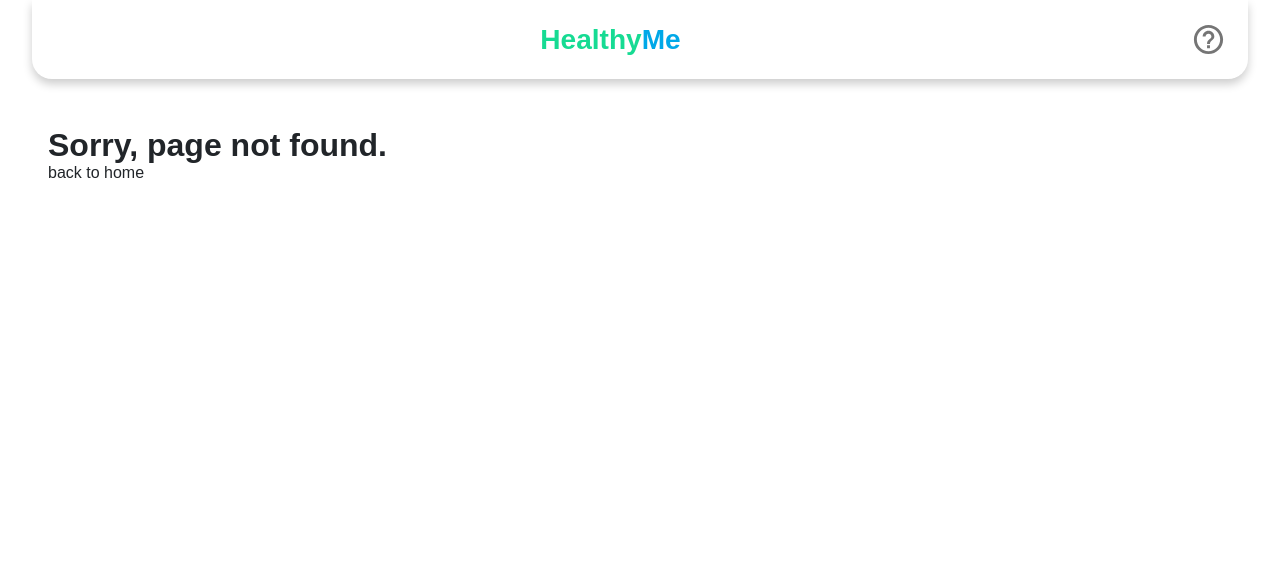
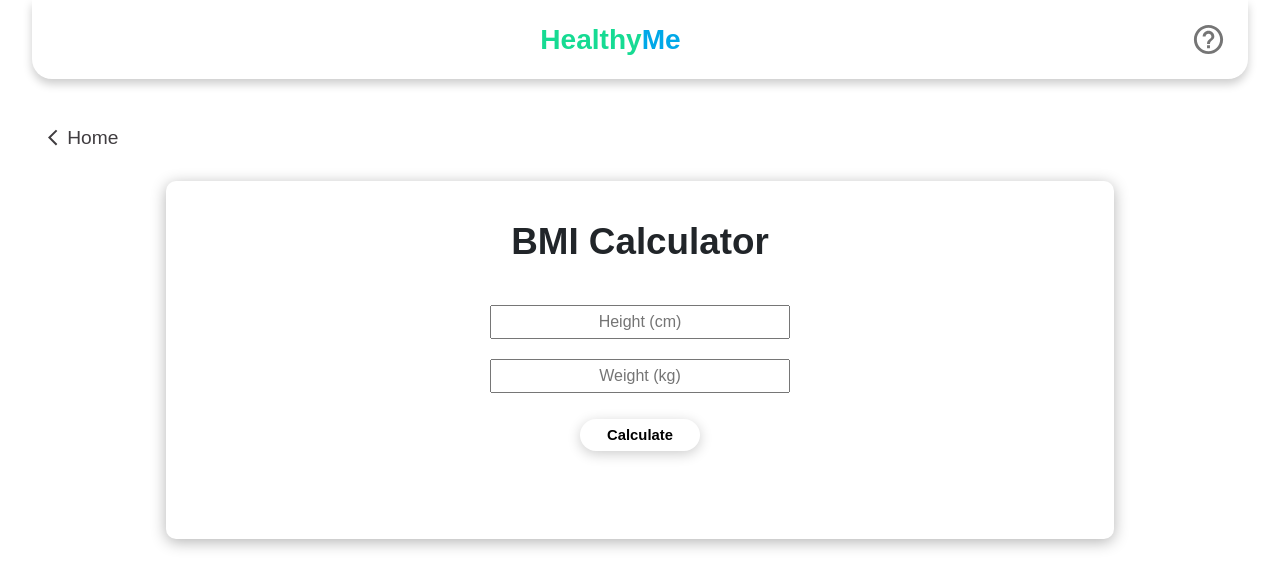
Before and after one commit to rpangarego/healthyme, a React (Create React App) app: page /bmi-calculator in a window 1280 px wide. Before the commit this address had no page. Shown: the top 588 px of the page. Built offline with nearby package versions, Linux system fonts and the light colour scheme.

Commit message:
create exercise-completed and bmi-calculator view

```diff
--- a/src/App.js
+++ b/src/App.js
@@ -4,7 +4,9 @@ import Home from "./components/Home";
 import Exercises from "./components/Exercises";
 import ExerciseDetails from "./components/ExerciseDetails";
 import ExerciseStart from "./components/ExerciseStart";
+import ExerciseCompleted from "./components/ExerciseCompleted";
 import Foods from "./components/Foods";
+import BMICalculator from "./components/BMICalculator";
 import PageNotFound from "./components/PageNotFound";
 import { BrowserRouter as Router, Route, Switch } from "react-router-dom";
 
@@ -24,7 +26,14 @@ function App() {
               path="/exercises/:id/start"
               component={ExerciseStart}
             />
+            <Route
+              exact
+              path="/exercises/:id/completed"
+              component={ExerciseCompleted}
+            />
             <Route exact path="/foods" component={Foods} />
+            <Route exact path="/bmi-calculator" component={BMICalculator} />
+
             <Route component={PageNotFound} />
           </Switch>
         </div>
--- /dev/null
+++ b/src/components/BMICalculator/index.css
@@ -0,0 +1,78 @@
+.bmi-calculator {
+  display: flex;
+  flex-direction: column;
+  justify-content: center;
+
+  margin: 0 auto;
+  margin-top: 2rem;
+  padding: 40px 20px;
+  width: 80%;
+  max-width: 1000px;
+  max-height: 600px;
+  border-radius: 10px;
+  box-shadow: 0 3px 15px rgba(0, 0, 0, 0.3);
+}
+
+.bmi-calculator > h1 {
+  text-align: center;
+  font-size: 2.3rem;
+  margin-bottom: 2rem;
+}
+
+.calculator-input {
+  display: flex;
+  flex-direction: column;
+}
+
+.calculator-input > .form-input {
+  display: block;
+  width: 100%;
+  margin: 10px auto;
+  font-size: 1rem;
+  padding: 6px 10px;
+  max-width: 300px;
+  text-align: center;
+}
+
+.calculator-input > button {
+  margin: 1rem auto;
+  margin-bottom: 3rem;
+  text-align: center;
+}
+
+.calculator-results {
+  text-align: center;
+}
+
+.calculator-results > h3 {
+  font-size: 1.4rem;
+  margin-bottom: 10px;
+}
+
+.calculator-results > p {
+  font-size: 1.1rem;
+  margin: 8px;
+}
+
+@media screen and (max-width: 420px) {
+  .bmi-calculator {
+    width: 90%;
+  }
+
+  .bmi-calculator > h1 {
+    font-size: 2rem;
+    margin-bottom: 1.3rem;
+  }
+
+  .calculator-input > button {
+    margin-bottom: 2rem;
+  }
+
+  .calculator-results > h3 {
+    font-size: 1.2rem;
+  }
+
+  .calculator-results > p {
+    font-size: 1rem;
+  }
+}
--- /dev/null
+++ b/src/components/BMICalculator/index.js
@@ -0,0 +1,86 @@
+import React, { useState } from "react";
+import Breadcrumb from "../partials/Breadcrumb";
+import "./index.css";
+
+const BMICalculator = () => {
+  const [height, setHeight] = useState(null);
+  const [weight, setWeight] = useState(null);
+  const [BMI, setBMI] = useState(0);
+  const [weightStatus, setWeightStatus] = useState("");
+
+  const calculateBMI = () => {
+    setBMI((weight / ((height / 100) * 2)).toFixed(2));
+
+    if (BMI < 18.5) {
+      setWeightStatus("Underweight");
+    } else if (BMI >= 18.5 && BMI <= 24.9) {
+      setWeightStatus("Normal weight");
+    } else if (BMI >= 25 && BMI <= 29.9) {
+      setWeightStatus("Overweight");
+    } else if (BMI >= 30 && BMI <= 34.9) {
+      setWeightStatus("Obesity Class I");
+    } else if (BMI >= 35 && BMI <= 39.9) {
+      setWeightStatus("Obesity Class II");
+    } else if (BMI >= 40) {
+      setWeightStatus("Obesity Class III");
+    }
+  };
+
+  return (
+    <>
+      <Breadcrumb goBackText="Home" backTo="/" />
+      <div className="bmi-calculator">
+        <h1>BMI Calculator</h1>
+
+        <div className="calculator-input">
+          <input
+            type="text"
+            className="form-input"
+            placeholder="Height (cm)"
+            min="0"
+            max="250"
+            value={height}
+            required
+            onChange={(e) => setHeight(e.target.value)}
+          />
+          <input
+            type="text"
+            className="form-input"
+            placeholder="Weight (kg)"
+            min="1"
+            max="500"
+            value={weight}
+            required
+            onChange={(e) => setWeight(e.target.value)}
+          />
+
+          <button
+            type="submit"
+            className="exercise-button"
+            onClick={calculateBMI}
+          >
+            Calculate
+          </button>
+        </div>
+
+        <div className="calculator-results">
+          {weightStatus ? (
+            <>
+              <h3>Result:</h3>
+              <p>
+                Your Body Mass Index (BMI) is <strong>{BMI}</strong>
+              </p>
+              <p>
+                This is considered <strong>{weightStatus}</strong>
+              </p>
+            </>
+          ) : (
+            ""
+          )}
+        </div>
+      </div>
+    </>
+  );
+};
+
+export default BMICalculator;
--- /dev/null
+++ b/src/components/ExerciseCompleted/index.css
@@ -0,0 +1,68 @@
+.exercise-completed {
+  display: flex;
+  flex-direction: column;
+  justify-content: center;
+
+  margin: 0 auto;
+  margin-top: 2rem;
+  padding: 40px 20px;
+  width: 80%;
+  max-width: 1000px;
+  max-height: 600px;
+  border-radius: 10px;
+  box-shadow: 0 3px 15px rgba(0, 0, 0, 0.3);
+}
+
+.exercise-completed h1 {
+  font-size: 2.3rem;
+  text-align: center;
+  margin: 0;
+  margin-bottom: 1rem;
+}
+
+.exercise-completed img {
+  width: 80%;
+  max-width: 230px;
+  border-radius: 50%;
+  object-fit: cover;
+  margin: 0 auto;
+  margin-bottom: 1rem;
+}
+
+.nav-buttons {
+  display: flex;
+  flex-direction: column;
+  justify-content: center;
+}
+
+.nav-buttons .exercise-button {
+  padding: 10px;
+  margin: 8px auto;
+  display: block;
+  width: 100%;
+  max-width: 250px;
+  text-align: center;
+  transition: max-width 200ms ease-in-out;
+}
+
+.nav-buttons .exercise-button:hover,
+.nav-buttons .exercise-button:active {
+  max-width: 230px;
+}
+
+@media screen and (max-width: 800px) {
+  .exercise-completed h1 {
+    font-size: 2rem;
+  }
+}
+
+@media screen and (max-width: 420px) {
+  .exercise-completed {
+    width: 90%;
+  }
+
+  .exercise-completed h1 {
+    font-size: 1.4rem;
+    margin: auto;
+  }
+}
--- /dev/null
+++ b/src/components/ExerciseCompleted/index.js
@@ -0,0 +1,31 @@
+import React from "react";
+import "./index.css";
+import { Link } from "react-router-dom";
+import Breadcrumb from "../partials/Breadcrumb";
+
+const ExerciseCompleted = () => {
+  return (
+    <>
+      <Breadcrumb goBackText="Home" />
+      <div className="exercise-completed">
+        <h1 className>Exercise Completed! 🎉</h1>
+
+        <img
+          src="http://localhost:3000/exercise-completed.webp"
+          alt="Exercise completed!"
+        />
+
+        <div className="nav-buttons">
+          <Link className="exercise-button" to="/exercises">
+            More Exercise
+          </Link>
+          <Link className="exercise-button" to="/">
+            Home
+          </Link>
+        </div>
+      </div>
+    </>
+  );
+};
+
+export default ExerciseCompleted;
--- a/src/components/ExerciseDetails/index.css
+++ b/src/components/ExerciseDetails/index.css
@@ -111,6 +111,7 @@ a.start-exercise .MuiSvgIcon-root {
   }
 
   .exercise-info h1 {
+    font-size: 2rem;
     text-align: center;
   }
 
--- a/src/components/ExerciseStart/index.js
+++ b/src/components/ExerciseStart/index.js
@@ -1,20 +1,23 @@
 import React, { useState } from "react";
 import "./index.css";
+import { useHistory } from "react-router-dom";
 import Breadcrumb from "../partials/Breadcrumb";
 
 const ExerciseStart = ({ location }) => {
+  const history = useHistory();
   let [progress, setProgress] = useState(0);
 
-  let backToURI = location.pathname.split("/");
+  let exerciseURI = location.pathname.split("/");
+  exerciseURI = `/${exerciseURI[1]}/${exerciseURI[2]}`;
 
   const handleProgress = () => {
-    if (progress >= 100) return false;
-    setProgress(progress + 10);
+    if (progress >= 100) history.push(exerciseURI + "/completed");
+    setProgress(progress + 50);
   };
 
   return (
     <>
-      <Breadcrumb backTo={`/${backToURI[1]}/${backToURI[2]}`} />
+      <Breadcrumb backTo={exerciseURI} />
       <div className="exercise-start">
         <div className="exercise-playing-info">
           <h1 className="title">Abs & Obliques</h1>
```
Also changed, not shown: public/exercise-completed.webp (added), 1 other file (tests, documents, lock files or other folders).
